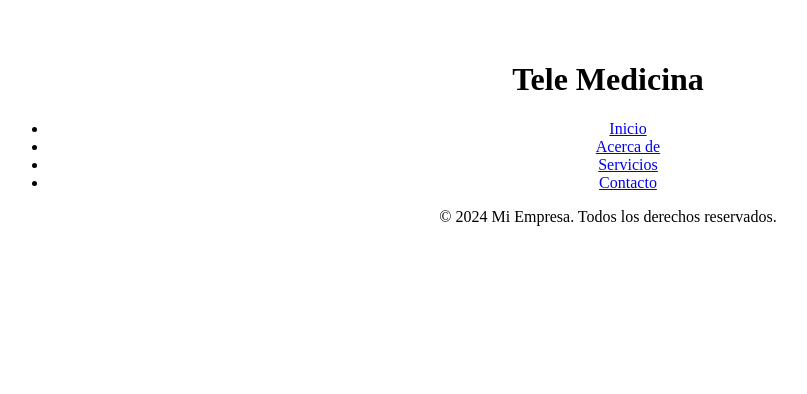
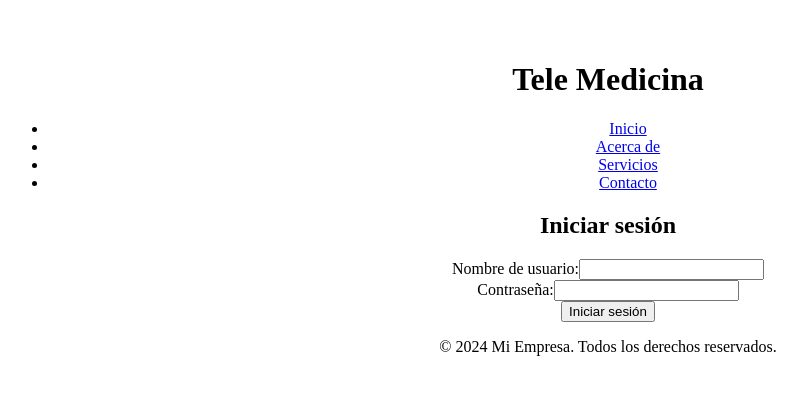
Before and after one commit to No-Country-simulation/S17-02-ft-Java-React, a React (Vite) app in the folder frontend/: page / in a window 1280 px wide. Shown: the top 394 px of the page, without its empty margins (32-839 px from the left). Built offline with nearby package versions, Linux system fonts and the light colour scheme.

Commit message:
componente login conectado a navbar

```diff
--- a/frontend/src/components/navbar/navbar.tsx
+++ b/frontend/src/components/navbar/navbar.tsx
@@ -1,4 +1,5 @@
 import React from "react";
+import Login from "../login/login.tsx";
 
 const Navbar: React.FC = () => {
   return (
@@ -17,6 +18,9 @@ const Navbar: React.FC = () => {
           <a href="#contact">Contacto</a>
         </li>
       </ul>
+      <div className="login-container">
+        <Login />
+      </div>
     </nav>
   );
 };
```
